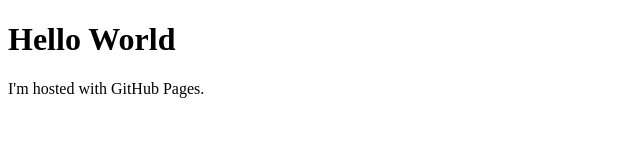
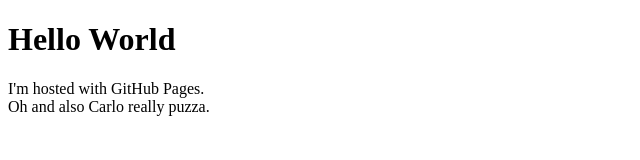
Before and after one commit to freebacca/freebacca.github.io, a plain HTML site: page index.html in a window 1280 px wide. Shown: the whole page, without its empty margins (0-640 px from the left). Drawn offline with Linux system fonts and the light colour scheme.

Commit message:
Update index.html

```diff
--- a/index.html
+++ b/index.html
@@ -2,6 +2,10 @@
 <html>
 <body>
 <h1>Hello World</h1>
-<p>I'm hosted with GitHub Pages.</p>
+  <p>
+    I'm hosted with GitHub Pages.</br>
+    Oh and also Carlo really puzza.
+  </p>
+
 </body>
 </html>
```
